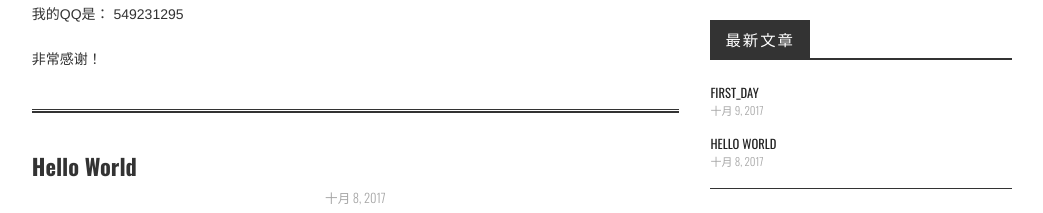
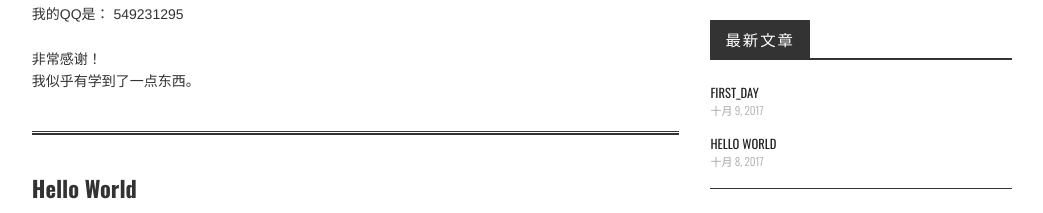
Before and after one commit to blogwei/blogwei.github.io, a plain HTML site: page index.html in a window 1280 px wide. Shown: the part 541-754 px from the top of the page, without its empty margins (118-1161 px from the left). Drawn offline with nearby package versions, Linux system fonts and the light colour scheme; some packages are replaced by stand-ins of ours; no server answers; a script that the page names is missing.

Commit message:
Site updated: 2017-10-09 01:45:49

```diff
--- a/index.html
+++ b/index.html
@@ -134,7 +134,7 @@
 
         <p>这是我的第一天。<br>我第一次尝试了搭建blog，还算成功，我非常开心。<br>我需要学习的还有很多。</p>
 <p>我的email是： acca.swei@gmail.com<br>我的QQ是： 549231295</p>
-<p>非常感谢！</p>
+<p>非常感谢！<br>我似乎有学到了一点东西。</p>
 
 
     </div>
```
Also changed, not shown: 2017/10/09/first-day/index.html (+5 -5 lines).
